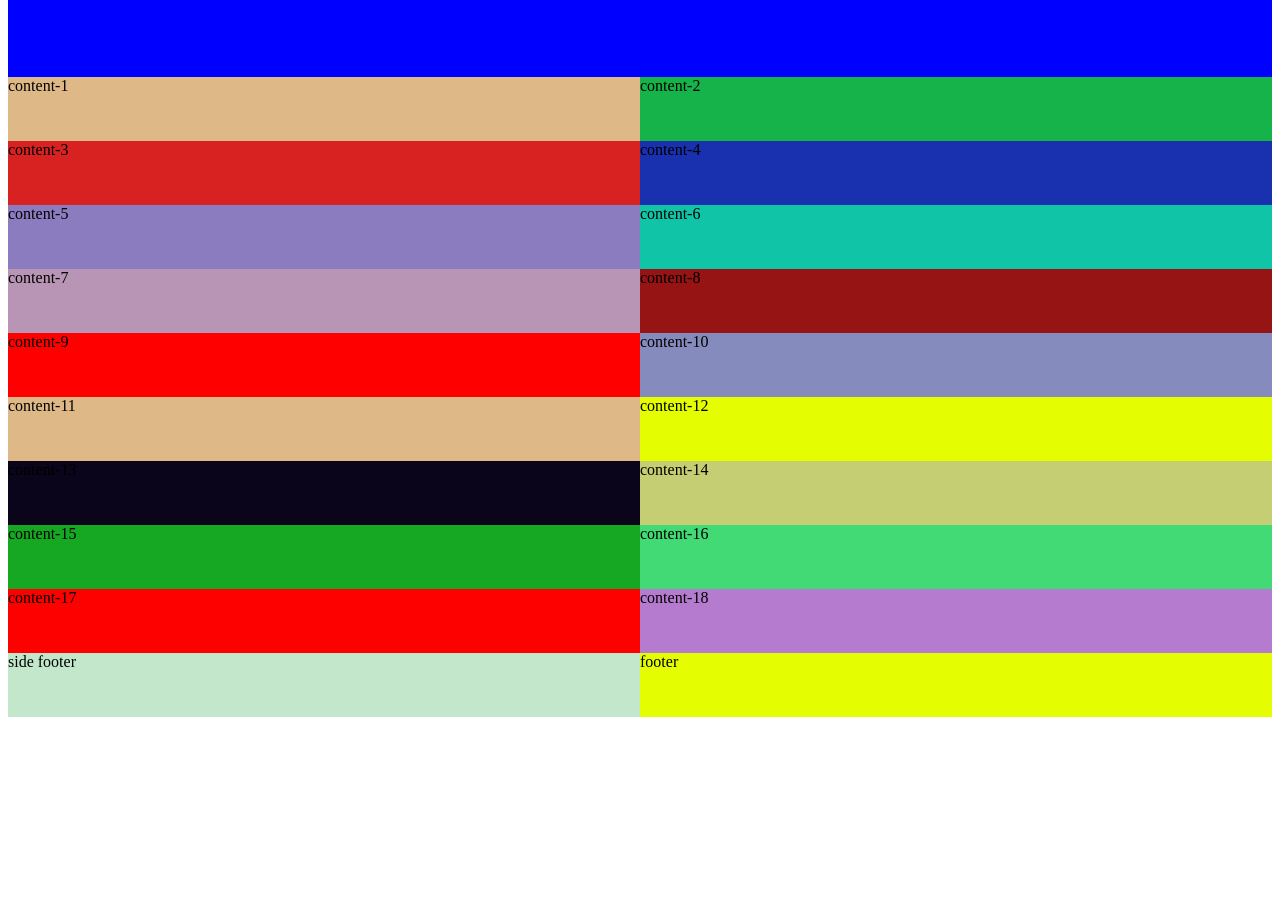
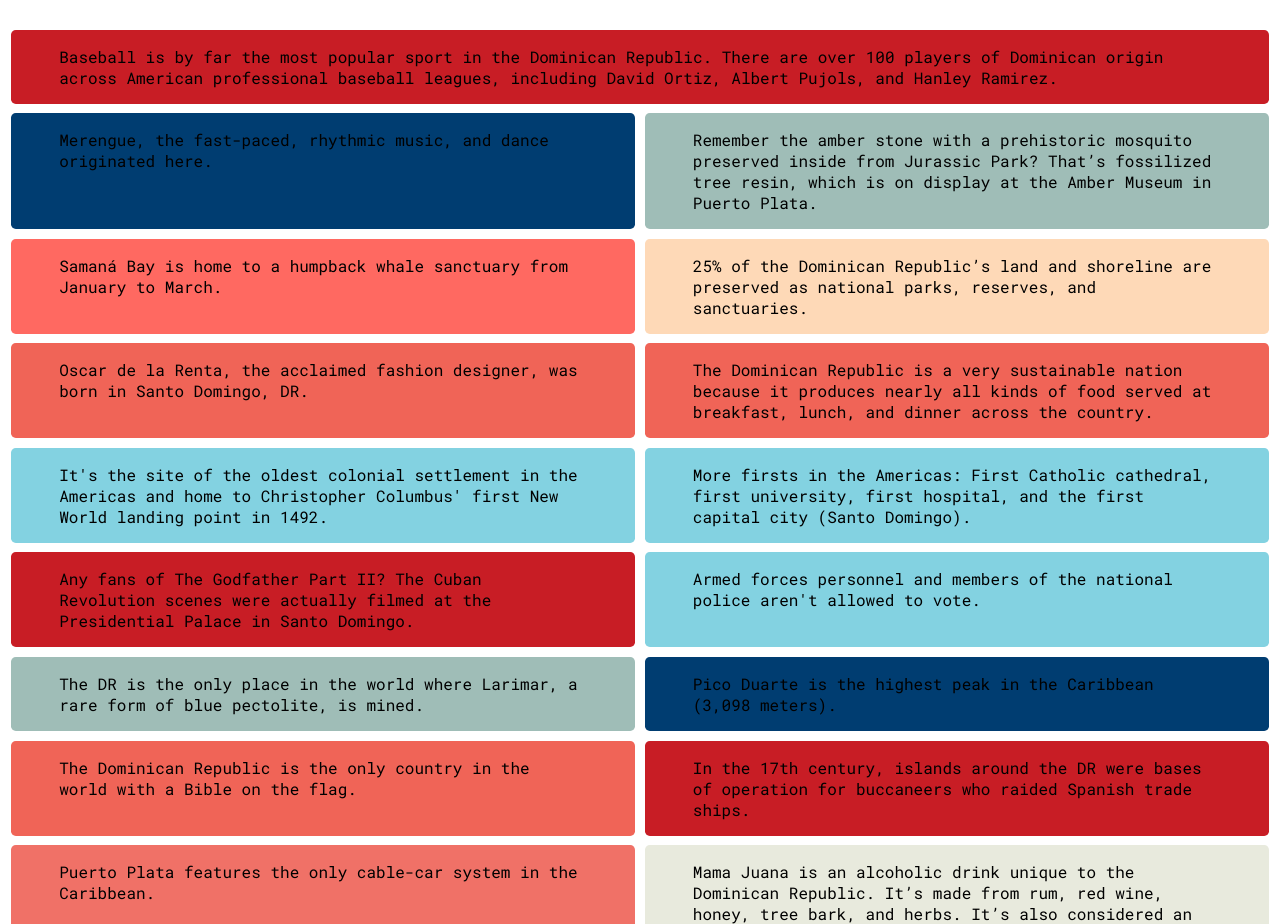
Before and after one commit to joajimenez/why.do, a plain HTML site: page index.html in a window 1280 px wide. Shown: the part 91-1015 px from the top of the page. Before the commit the page ends 816 px from the top, so only its background shows below. Drawn offline with Linux system fonts and the light colour scheme.

Commit message:
added "randomColor()" function to change divs bckgrnd.

```diff
--- a/css/style.css
+++ b/css/style.css
@@ -1,129 +1,176 @@
+@import url('https://fonts.googleapis.com/css2?family=Roboto+Mono&family=Rubik:wght@600;700&display=swap');
+
+/* font-family: 'Roboto Mono', monospace;
+font-family: 'Rubik', sans-serif; */
+
+
 .container {
-    display: grid;
-    height: 100vh;
-grid-template-columns: 1fr 1fr;
-grid-template-rows: 0.5fr 2fr 1fr 1fr 1fr 1fr 1fr 1fr 1fr 1fr 1fr 1fr;
-grid-template-areas:
-"navbar navbar"
-"hero-div hero-div"
-"content-1 content-2"
-"content-3 content-4"
-"content-5 content-6"
-"content-7 content-8"
-"content-9 content-10"
-"content-11 content-12"
-"content-13 content-14"
-"content-15 content-16"
-"content-17 content-18"
-"side-footer footer"
-;
+    display: flex;
+    flex-direction: column;
+    font-family: 'Rubik', sans-serif;
+}
+
+.container > * {
+    margin: .2rem;
 }
 
 .navbar {
     grid-area: navbar;
-    background-color: aqua;
+    /* background-color: aqua; */
+    display: flex;
+    justify-content: space-between;
+    padding:  1rem 0;
+}
+
+.links-container {
+    display: flex;
+    align-items: center;
+    justify-content: space-around;
+}
+
+a {
+    margin: .2rem;
+    text-decoration: none;
+    color: black
+}
+
+a:hover{
+    text-decoration: underline;
 }
 
 .hero-div {
     grid-area: hero-div;
-    background-color: blue;
+    /* background-color: #f06457; */
+}
+
+.content {
+    padding: 0 3rem;
+    border-radius: .3rem;
 }
 
 .content-1 {
     grid-area: content-1;
-    background-color:burlywood
+
 }
 
 .content-2 {
     grid-area: content-2;
-    background-color:rgb(22, 179, 74);
+
 }
 
 
 .content-3 {
     grid-area: content-3;
-    background-color:rgb(216, 33, 33)
+
 }
 
 .content-4 {
     grid-area: content-4;
-    background-color:rgb(25, 48, 175)
+
 }
 
 .content-5 {
     grid-area: content-5;
-    background-color:rgb(139, 124, 192)
+
 }
 .content-6 {
     grid-area: content-6;
-    background-color:rgb(16, 197, 167)
+
 }
 .content-7 {
     grid-area: content-7;
-    background-color:rgb(184, 148, 181)
+
 }
 
 .content-8 {
     grid-area: content-8;
-    background-color:rgb(150, 20, 20)
+
 }
 
 .content-9 {
     grid-area: content-9;
-    background-color:rgb(255, 0, 0)
+
 }
 
 .content-10 {
     grid-area: content-10;
-    background-color:rgb(134, 139, 189)
+
 }
 
 .content-11 {
     grid-area: content-11;
-    background-color:burlywood
+
 }
 
 .content-12 {
     grid-area: content-12;
-    background-color:rgb(228, 253, 0)
+
 }
 
 .content-13 {
     grid-area: content-13;
-    background-color:rgb(10, 5, 26)
+
 }
 
 .content-14 {
     grid-area: content-14;
-    background-color:rgb(197, 206, 114)
+
 }
 
 .content-15 {
     grid-area: content-15;
-    background-color:rgb(23, 168, 35)
+
 }
 
 .content-16 {
     grid-area: content-16;
-    background-color:rgb(66, 218, 117)
+
 }
 
 .content-17 {
     grid-area: content-17;
-    background-color:rgb(253, 0, 0)
+
 }
 
 .content-18 {
     grid-area: content-18;
-    background-color:rgb(180, 123, 207)
+
 }
 
 .side-footer {
     grid-area: side-footer;
-    background-color:rgba(92, 190, 113, 0.363)
+
 }
 
 footer {
     grid-area: footer;
-    background-color:rgb(228, 253, 0)
+
 }
+
+p {
+    font-family: 'Roboto Mono', monospace;
+}
+
+@media screen and (min-width: 550px) {
+    .container {
+        display: grid;
+        height: 100vh;
+    grid-template-columns: 1fr 1fr;
+    grid-template-rows: 0.5fr 2fr 1fr 1fr 1fr 1fr 1fr 1fr 1fr 1fr 1fr 1fr;
+    grid-template-areas:
+    "navbar navbar"
+    "hero-div hero-div"
+    "content-1 content-2"
+    "content-3 content-4"
+    "content-5 content-6"
+    "content-7 content-8"
+    "content-9 content-10"
+    "content-11 content-12"
+    "content-13 content-14"
+    "content-15 content-16"
+    "content-17 content-18"
+    "side-footer footer"
+    ;
+    grid-gap: 0.2rem;
+    }
+}
--- a/index.html
+++ b/index.html
@@ -4,33 +4,155 @@
     <meta charset="UTF-8" />
     <meta http-equiv="X-UA-Compatible" content="IE=edge" />
     <meta name="viewport" content="width=device-width, initial-scale=1.0" />
+    <script
+      src="https://kit.fontawesome.com/5bea8a1774.js"
+      crossorigin="anonymous"
+    ></script>
     <link rel="stylesheet" href="/css/style.css" />
     <title>Why Dominican Republic</title>
   </head>
   <body>
     <div class="container">
-      <nav class="navbar">Navbar</nav>
-      <div class="hero-div">hero div</div>
-      <div class="content-1">content-1</div>
-      <div class="content-2">content-2</div>
-      <div class="content-3">content-3</div>
-      <div class="content-4">content-4</div>
-      <div class="content-5">content-5</div>
-      <div class="content-6">content-6</div>
-      <div class="content-7">content-7</div>
-      <div class="content-8">content-8</div>
-      <div class="content-9">content-9</div>
-      <div class="content-10">content-10</div>
-      <div class="content-11">content-11</div>
-      <div class="content-12">content-12</div>
-      <div class="content-13">content-13</div>
-      <div class="content-14">content-14</div>
-      <div class="content-15">content-15</div>
-      <div class="content-16">content-16</div>
-      <div class="content-17">content-17</div>
-      <div class="content-18">content-18</div>
-      <div class="side-footer">side footer</div>
-      <footer>footer</footer>
+      <nav class="navbar">
+        <div class="logo-container">
+          <h1 href="#">Why Move to DR</h1>
+        </div>
+        <div class="links-container">
+          <a href="#" class="nav-link">Weather</a>
+          <a href="#" class="nav-link">Book a hotel</a>
+        </div>
+      </nav>
+      <div class="hero-div content">
+        <p>
+          Baseball is by far the most popular sport in the Dominican Republic.
+          There are over 100 players of Dominican origin across American
+          professional baseball leagues, including David Ortiz, Albert Pujols,
+          and Hanley Ramirez.
+        </p>
+      </div>
+      <div class="content-1 content">
+        <p>
+          Merengue, the fast-paced, rhythmic music, and dance originated here.
+        </p>
+      </div>
+      <div class="content-2 content">
+        <p>
+          Remember the amber stone with a prehistoric mosquito preserved inside
+          from Jurassic Park? That’s fossilized tree resin, which is on display
+          at the Amber Museum in Puerto Plata.
+        </p>
+      </div>
+      <div class="content-3 content">
+        <p>
+          Samaná Bay is home to a humpback whale sanctuary from January to
+          March.
+        </p>
+      </div>
+      <div class="content-4 content">
+        <p>
+          25% of the Dominican Republic’s land and shoreline are preserved as
+          national parks, reserves, and sanctuaries.
+        </p>
+      </div>
+      <div class="content-5 content">
+        <p>
+          Oscar de la Renta, the acclaimed fashion designer, was born in Santo
+          Domingo, DR.
+        </p>
+      </div>
+      <div class="content-6 content">
+        <p>
+          The Dominican Republic is a very sustainable nation because it
+          produces nearly all kinds of food served at breakfast, lunch, and
+          dinner across the country.
+        </p>
+      </div>
+      <div class="content-7 content">
+        <p>
+          It's the site of the oldest colonial settlement in the Americas and
+          home to Christopher Columbus' first New World landing point in 1492.
+        </p>
+      </div>
+      <div class="content-8 content">
+        <p>
+          More firsts in the Americas: First Catholic cathedral, first
+          university, first hospital, and the first capital city (Santo
+          Domingo).
+        </p>
+      </div>
+      <div class="content-9 content">
+        <p>
+          Any fans of The Godfather Part II? The Cuban Revolution scenes were
+          actually filmed at the Presidential Palace in Santo Domingo.
+        </p>
+      </div>
+      <div class="content-10 content">
+        <p>
+          Armed forces personnel and members of the national police aren't
+          allowed to vote.
+        </p>
+      </div>
+      <div class="content-11 content">
+        <p>
+          The DR is the only place in the world where Larimar, a rare form of
+          blue pectolite, is mined.
+        </p>
+      </div>
+      <div class="content-12 content">
+        <p>Pico Duarte is the highest peak in the Caribbean (3,098 meters).</p>
+      </div>
+      <div class="content-13 content">
+        <p>
+          The Dominican Republic is the only country in the world with a Bible
+          on the flag.
+        </p>
+      </div>
+      <div class="content-14 content">
+        <p>
+          In the 17th century, islands around the DR were bases of operation for
+          buccaneers who raided Spanish trade ships.
+        </p>
+      </div>
+      <div class="content-15 content">
+        <p>Puerto Plata features the only cable-car system in the Caribbean.</p>
+      </div>
+      <div class="content-16 content">
+        <p>
+          Mama Juana is an alcoholic drink unique to the Dominican Republic.
+          It’s made from rum, red wine, honey, tree bark, and herbs. It’s also
+          considered an aphrodisiac.
+        </p>
+      </div>
+      <div class="content-17 content">
+        <p>
+          Lorem ipsum dolor sit amet, consectetur adipisicing elit. Sequi
+          voluptas earum at cupiditate dolor delectus corporis libero a omnis,
+          error unde illo explicabo? Iure delectus quidem odio in ducimus
+          explicabo.
+        </p>
+      </div>
+      <div class="content-18 content">
+        <p>
+          Lorem ipsum dolor sit amet consectetur adipisicing elit. Quisquam
+          porro distinctio harum consectetur voluptatum eos sint, quam et
+          explicabo, aliquid veritatis ut. Vel iusto iste distinctio dolore
+          maiores facere. Vero.
+        </p>
+      </div>
+      <div class="side-footer content">
+        <p>
+          Lorem ipsum dolor sit amet consectetur, adipisicing elit. Ipsa saepe
+          nulla, aut obcaecati dicta totam. Delectus sunt molestias
+          exercitationem doloremque? Unde animi cum nihil tenetur incidunt
+          dolorum obcaecati dolor quia.
+        </p>
+      </div>
+      <footer class="content">
+        <p>
+          Made with ❤️ by <a href="#" class="nav-link">Joan Jimenez</a> in the
+          Dominican Republic.
+        </p>
+      </footer>
     </div>
 
     <script src="/js/script.js"></script>
--- a/js/script.js
+++ b/js/script.js
@@ -0,0 +1,29 @@
+const contentDivs = document.querySelectorAll('.content');
+const colors = [
+  '#83d2e1',
+  '#bfd7ea',
+  '#ff6961',
+  '#c81d25',
+  '#f06457',
+  '#003d71',
+  '#f6e5bb',
+  '#9fbdb7',
+  '#68979d',
+  '#e8eadd',
+  '#0081a7',
+  '#00afb9',
+  '#fed9b7',
+  '#f07167',
+];
+
+function randomColor() {
+  let color = colors[Math.floor(Math.random() * colors.length)];
+  return color;
+}
+
+window.onload = (e) => {
+  contentDivs.forEach((content) => {
+    content.style.backgroundColor = randomColor();
+    console.log(randomColor());
+  });
+};
```
